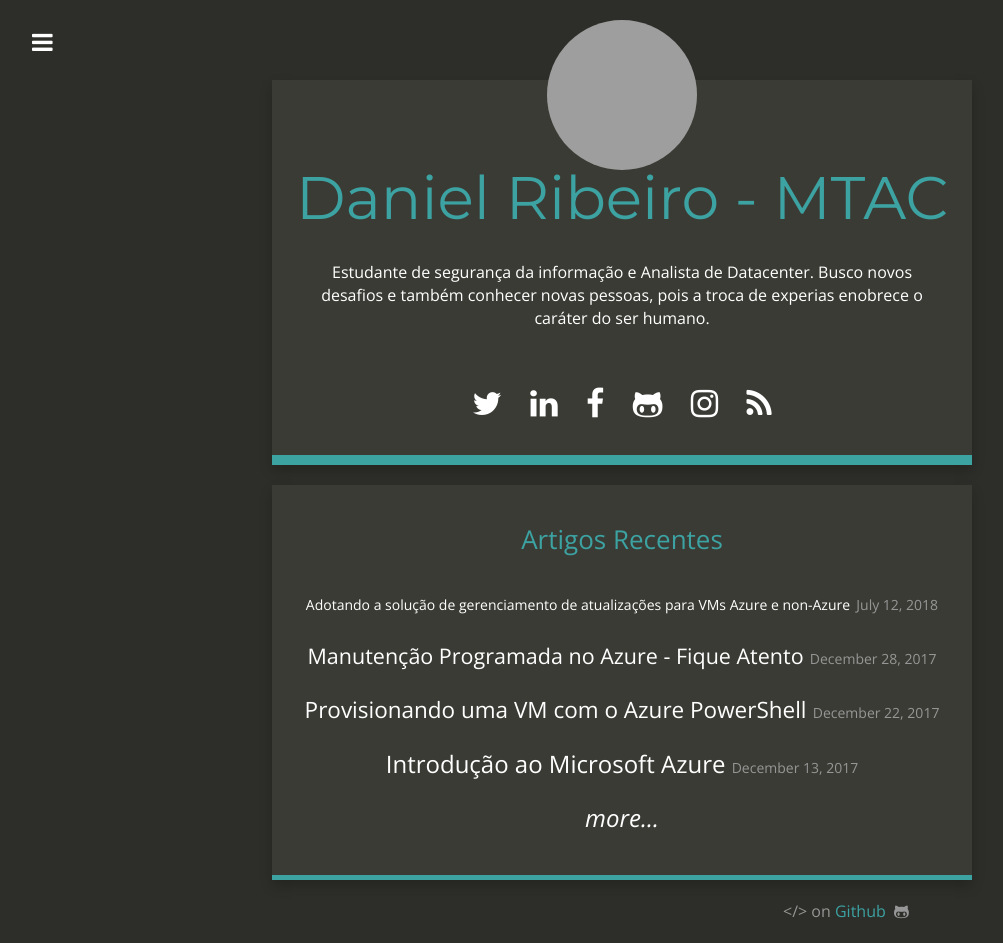
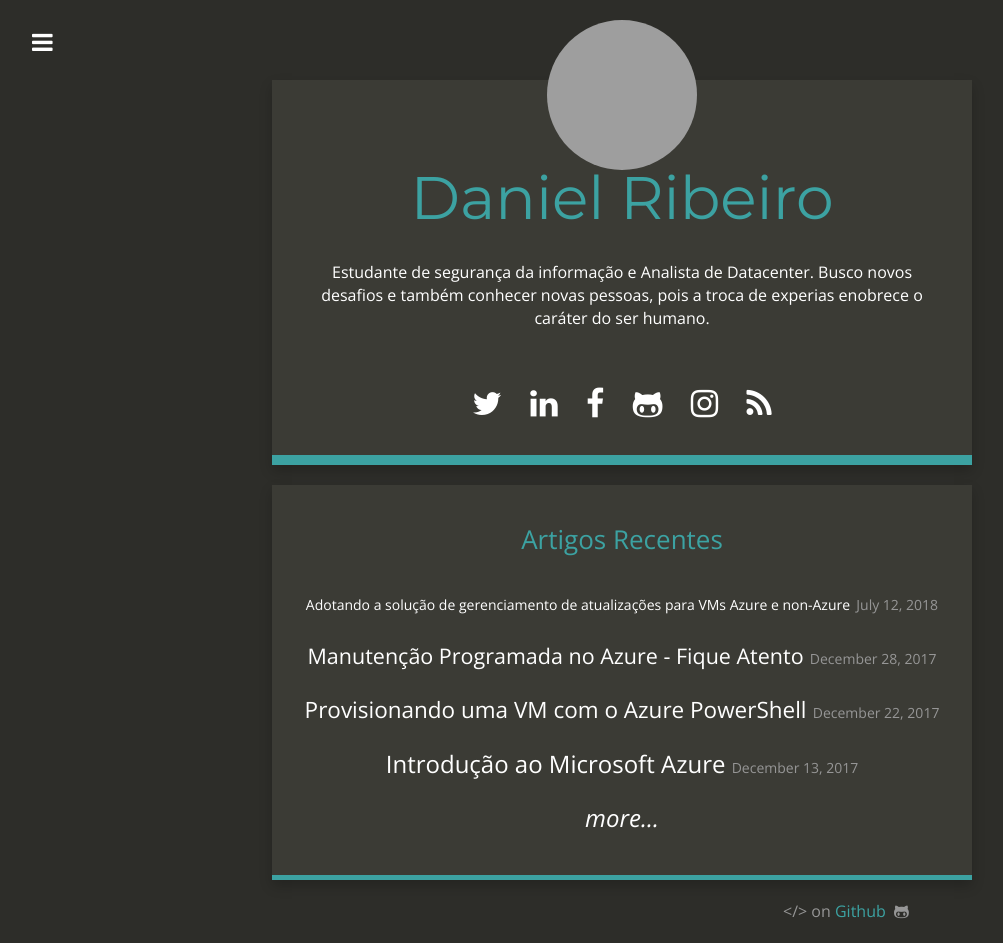
Before and after one commit to daribei/xdanielribeiro.github.io, a Jekyll site: the page built from index.html, in a window 1280 px wide. Shown: the whole page, without its empty margins (18-1021 px from the left). Built offline with Jekyll 4.4.1, drawn with Linux system fonts in a browser that asks for light colours; nearby versions of some CDN libraries; grey boxes are pictures that could not be loaded.

Commit message:
Changes 7.

```diff
--- a/_config.yml
+++ b/_config.yml
@@ -1,5 +1,5 @@
 # Site settings
-title: "Daniel Ribeiro - MTAC"
+title: "Daniel Ribeiro"
 email: xdanielribeiro@outlook.com.br
 #description: "A dark blog theme for Jekyll."
 description: "Compartilhando conhecimento..."
```
